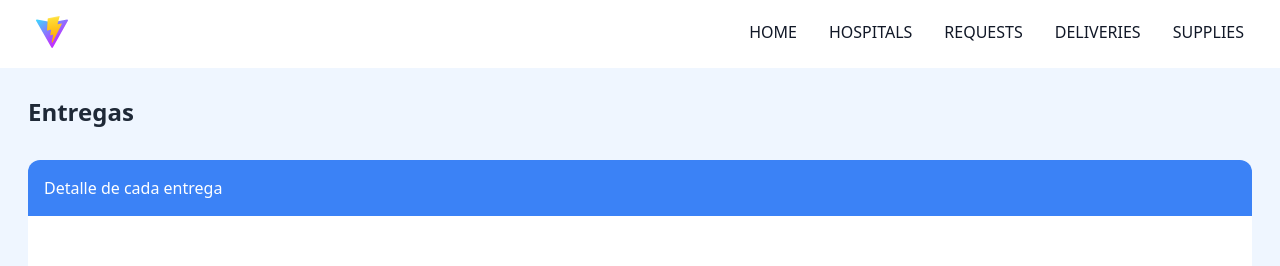
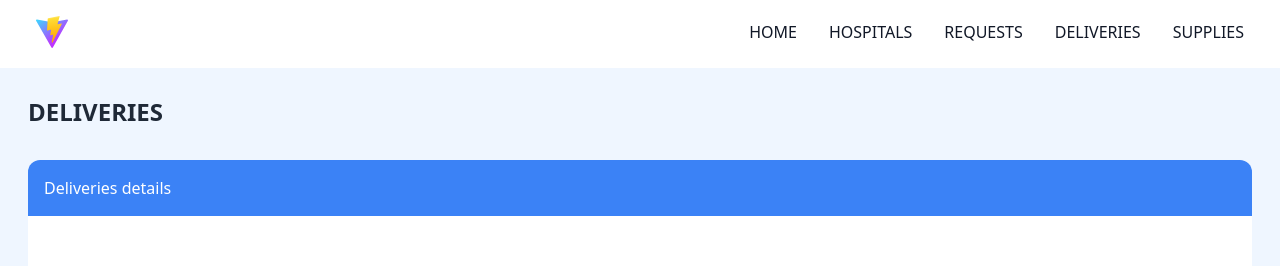
Before and after one commit to Daniel13Alfa/HospitalWeb, a React (Vite) app: page /#/entregas in a window 1280 px wide. Shown: the top 266 px of the page. Built offline with nearby package versions, Linux system fonts and the light colour scheme; no server answers.

Commit message:
translate

```diff
--- a/src/components/Entregas.jsx
+++ b/src/components/Entregas.jsx
@@ -30,10 +30,10 @@ const Entregas = () => {
         <Header />
         <div className="content bg-blue-50 flex">
           <div className="info w-full p-7">
-            <h1 className="font-bold text-2xl">Entregas</h1>
+            <h1 className="font-bold text-2xl uppercase">Deliveries</h1>
             <div className="CardInfo w-12/12 bg-white mt-8 rounded-xl">
               <div className="Cardheadr bg-blue-500 text-white rounded-t-xl">
-                <h1 className="p-4">Detalle de cada entrega</h1>
+                <h1 className="p-4">Deliveries details</h1>
               </div>
               <div className="CardConten p-6">
                 <div className="tienda mb-6 flex justify-between items-center"></div>
```
